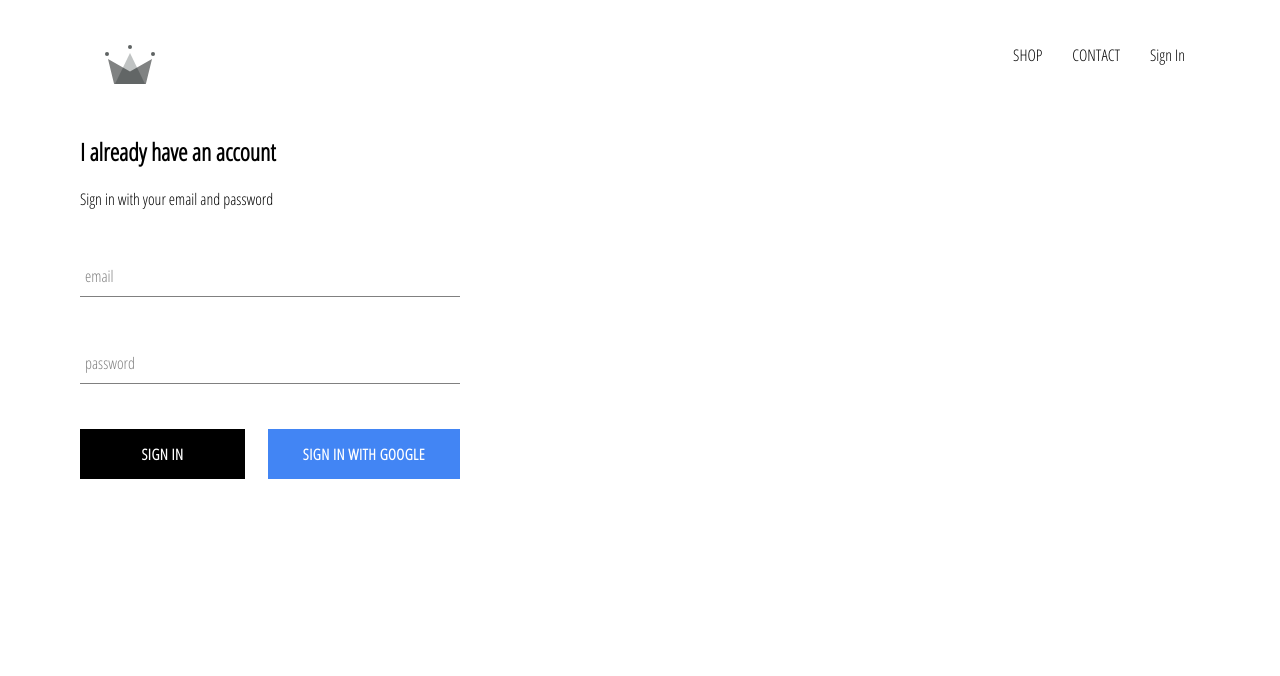
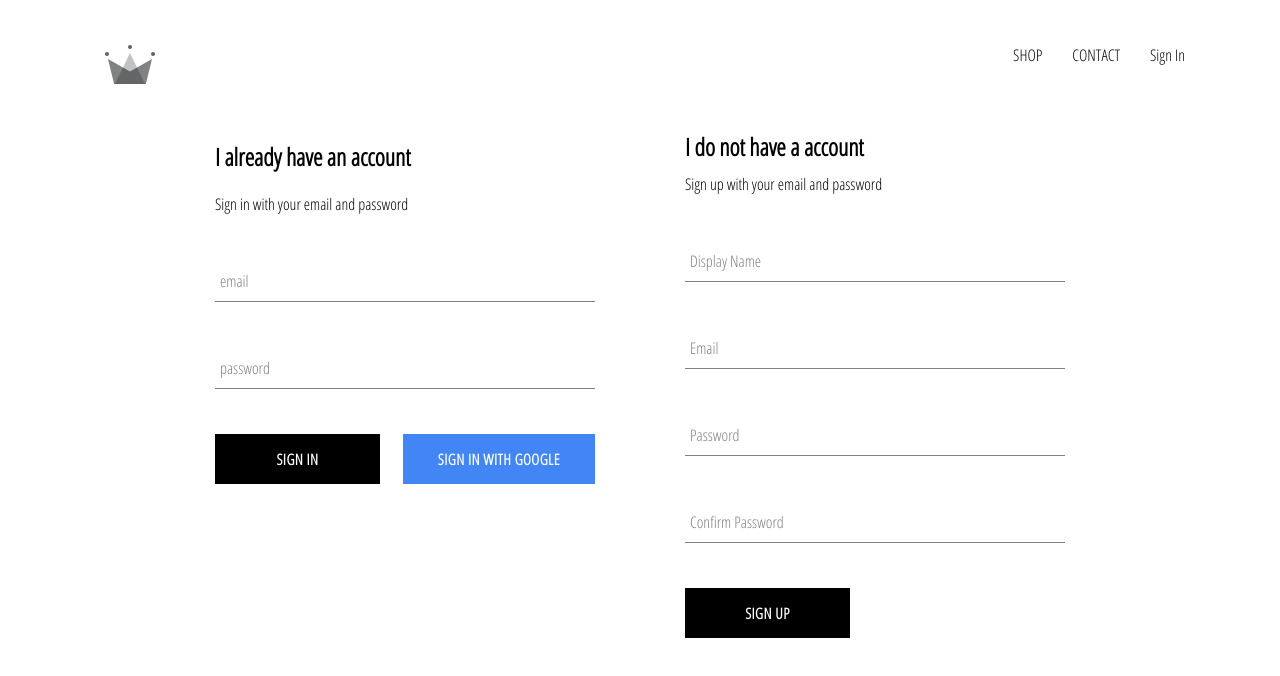
Before and after one commit to julita02/E-commerce, a React (Create React App) app: page /sign in a window 1280 px wide. Shown: the top 676 px of the page. Built offline with nearby package versions, Linux system fonts and the light colour scheme; no server answers.

Commit message:
Sign Up with Email and Password

```diff
--- a/src/App.js
+++ b/src/App.js
@@ -32,13 +32,12 @@
 
        userRef.onSnapshot(snapShot=> {
          this.setState({
-
           currentUser:{
             id:snapShot.id,
             ...snapShot.data()
         }
-
          });
+         console.log(this.state);
        });
      }
 
--- /dev/null
+++ b/src/components/sign-up/sign-up.component.jsx
@@ -0,0 +1,103 @@
+import React from 'react';
+
+import FormInput from '../form-input/form-input.component';
+import CustomButton from '../custom-button/custom-button';
+
+import { auth, createUserProfileDocument } from '../../firebase/firebase.utils';
+
+import './sign-up.styles.scss';
+
+class SignUp extends React.Component {
+  constructor() {
+    super();
+
+    this.state = {
+      displayName: '',
+      email: '',
+      password: '',
+      confirmPassword: ''
+    };
+  }
+
+  handleSubmit = async event => {
+    event.preventDefault();
+
+    const { displayName, email, password, confirmPassword } = this.state;
+
+    if (password !== confirmPassword) {
+      alert("passwords don't match");
+      return;
+    }
+
+    try {
+      const { user } = await auth.createUserWithEmailAndPassword(
+        email,
+        password
+      );
+
+      await createUserProfileDocument(user, { displayName });
+
+      this.setState({
+        displayName: '',
+        email: '',
+        password: '',
+        confirmPassword: ''
+      });
+    } catch (error) {
+      console.error(error);
+    }
+  };
+
+  handleChange = event => {
+    const { name, value } = event.target;
+
+    this.setState({ [name]: value });
+  };
+
+  render() {
+    const { displayName, email, password, confirmPassword } = this.state;
+    return (
+      <div className='sign-up'>
+        <h2 className='title'>I do not have a account</h2>
+        <span>Sign up with your email and password</span>
+        <form className='sign-up-form' onSubmit={this.handleSubmit}>
+          <FormInput
+            type='text'
+            name='displayName'
+            value={displayName}
+            onChange={this.handleChange}
+            label='Display Name'
+            required
+          />
+          <FormInput
+            type='email'
+            name='email'
+            value={email}
+            onChange={this.handleChange}
+            label='Email'
+            required
+          />
+          <FormInput
+            type='password'
+            name='password'
+            value={password}
+            onChange={this.handleChange}
+            label='Password'
+            required
+          />
+          <FormInput
+            type='password'
+            name='confirmPassword'
+            value={confirmPassword}
+            onChange={this.handleChange}
+            label='Confirm Password'
+            required
+          />
+          <CustomButton type='submit'>SIGN UP</CustomButton>
+        </form>
+      </div>
+    );
+  }
+}
+
+export default SignUp;
--- /dev/null
+++ b/src/components/sign-up/sign-up.styles.scss
@@ -0,0 +1,9 @@
+.sign-up {
+  display: flex;
+  flex-direction: column;
+  width: 380px;
+
+  .title {
+    margin: 10px 0;
+  }
+}
--- a/src/pages/sign-in-and-sign-up/sign.component.jsx
+++ b/src/pages/sign-in-and-sign-up/sign.component.jsx
@@ -1,11 +1,13 @@
 import React from 'react' ;
 import SignIn from '../../components/sign-in/sign-in.component';
+import SignUp from '../../components/sign-up/sign-up.component';
 import './sign.styles.scss';
 
 //functionalComponent
 const SignInAndSignUpPage = () => (
-  <div className =' sign-inand-sign-up'>
+  <div className =' sign-in-and-sign-up'>
     <SignIn/>
+    <SignUp/>
   </div>
 )
 
--- a/src/pages/sign-in-and-sign-up/sign.styles.scss
+++ b/src/pages/sign-in-and-sign-up/sign.styles.scss
@@ -0,0 +1,6 @@
+.sign-in-and-sign-up {
+  width: 850px;
+  display: flex;
+  justify-content: space-between;
+  margin: 30px auto;
+}
```
